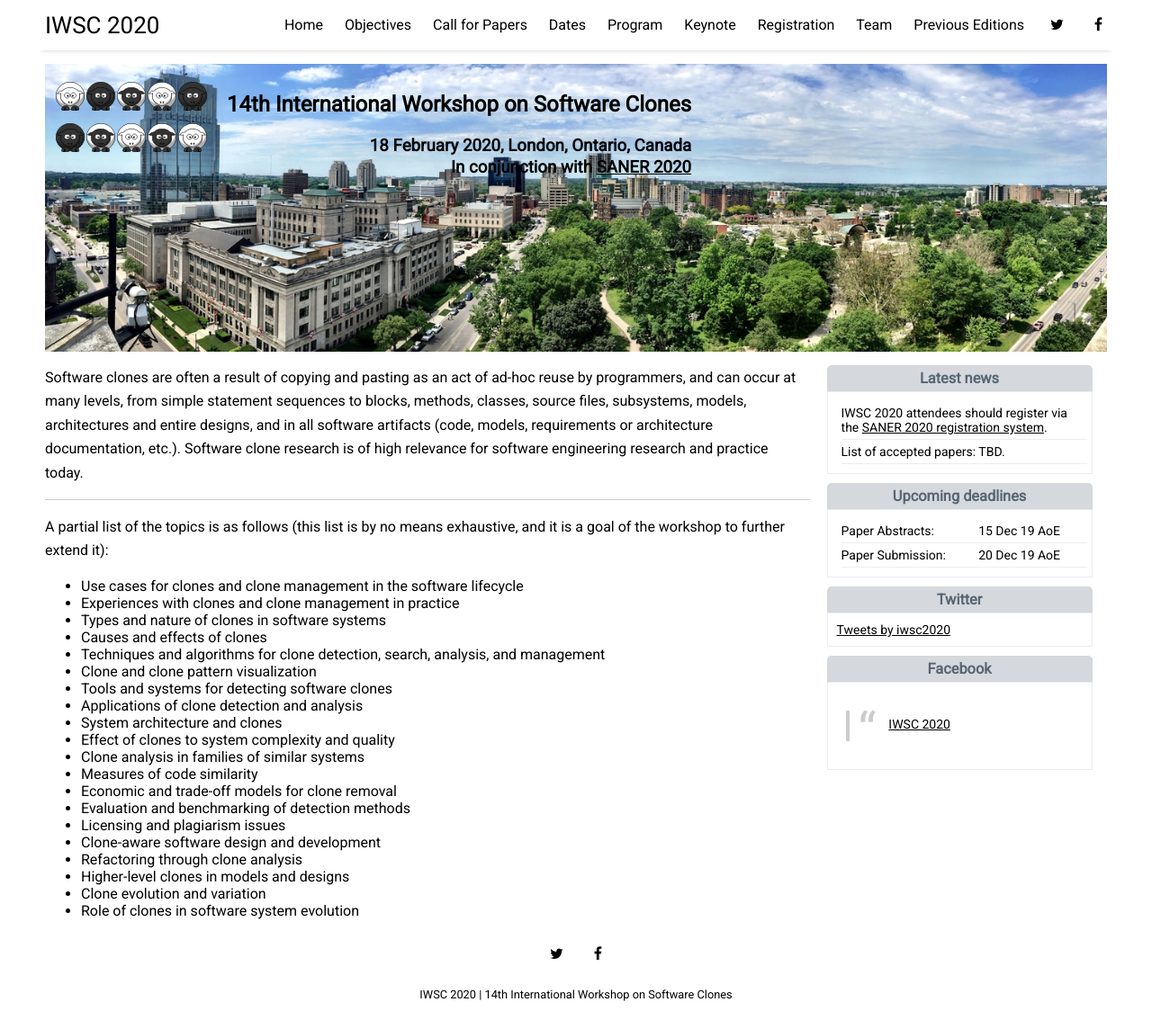
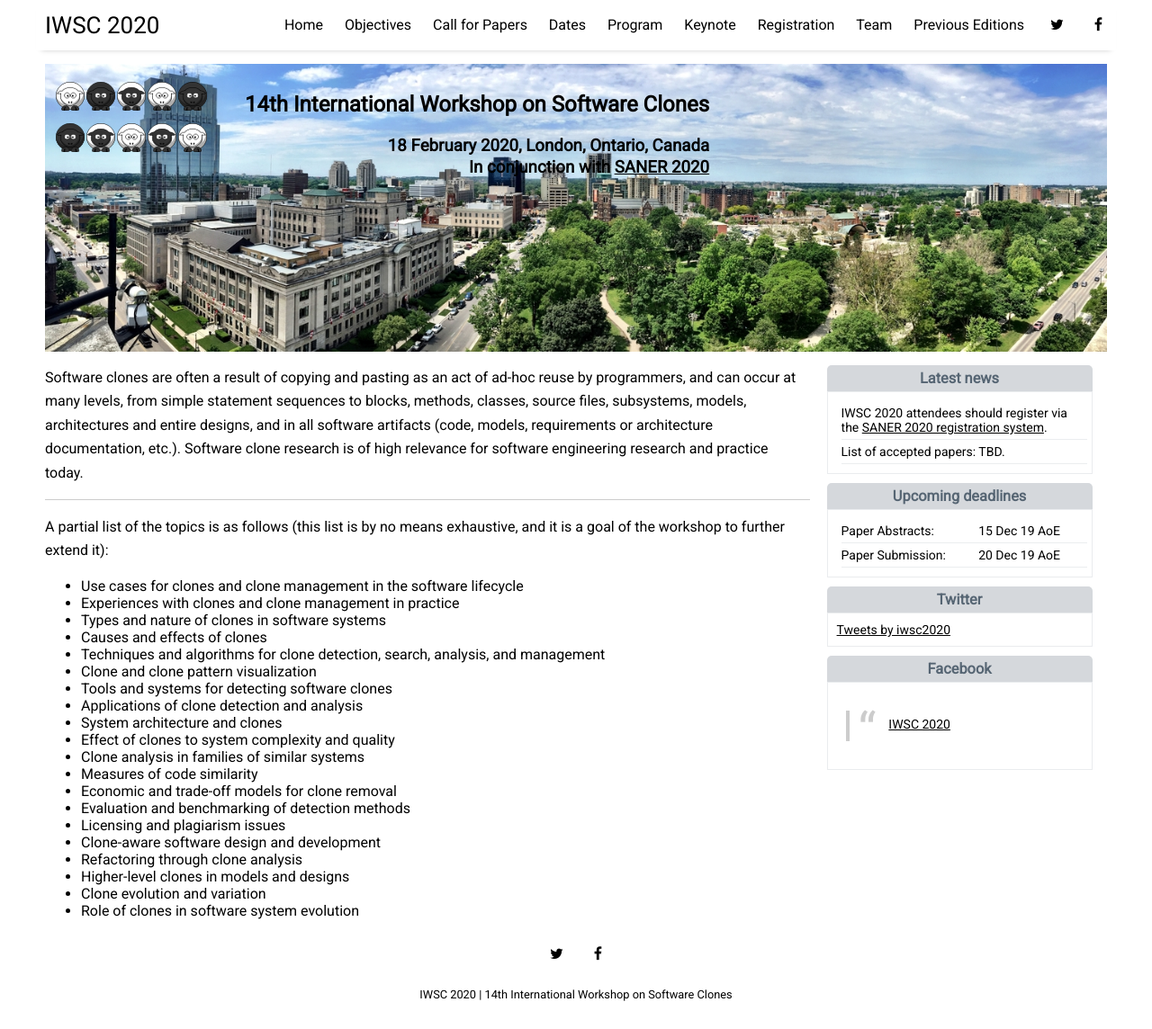
Before and after one commit to iwsc2020/iwsc2020.github.io, a Jekyll site: the page built from index.html, in a window 1280 px wide and 1144 px high. Shown: the whole window at 90% size. Built offline with Jekyll 4.4.1, drawn with Linux system fonts in a browser that asks for light colours; nearby versions of some CDN libraries; the list of posts is cut into pages by our own code; comment, search, counter and statistics services are not loaded.

Commit message:
Update home.html

```diff
--- a/_layouts/home.html
+++ b/_layouts/home.html
@@ -13,7 +13,7 @@ title: Home
           <td><span class="sheep sheep_black_white" /></td>
           <td><span class="sheep sheep_white" /></td>
           <td><span class="sheep sheep_black" /></td>
-          <td align="right" style="padding-left: 20px;">&nbsp;<h2>14th International Workshop on Software Clones</h2></td>
+          <td align="right" style="padding-left: 40px;">&nbsp;<h2>14th International Workshop on Software Clones</h2></td>
         </tr>
         <tr>
           <td><span class="sheep sheep_black" /></td>
```
